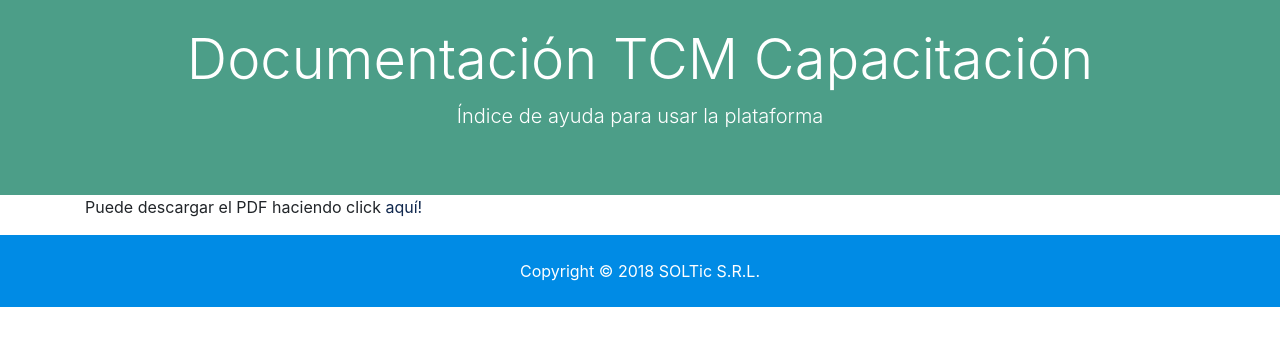
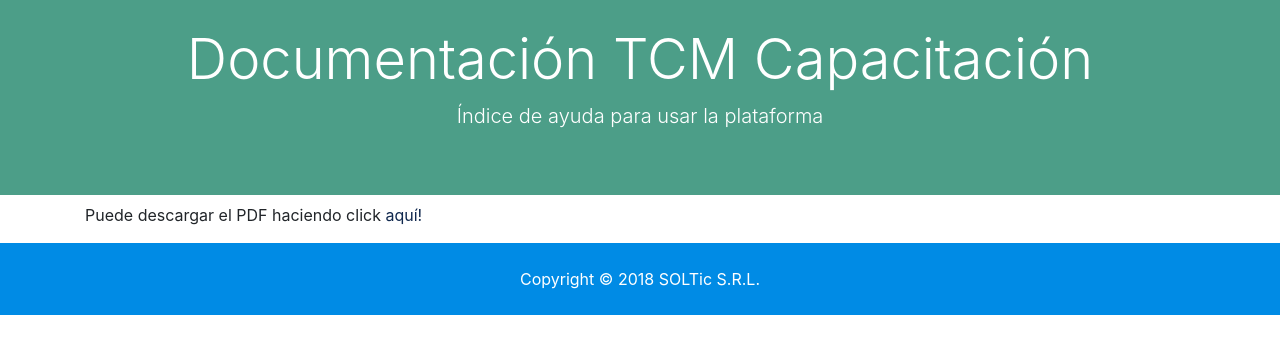
Before and after one commit to FedericoGregori/tcmcapacitacion, a Django app: page /cursos/docs in a window 1280 px wide. Shown: the part 167-521 px from the top of the page. Run offline with Django 3.2, Linux system fonts and the light colour scheme; some libraries are stand-ins or nearby versions.

Commit message:
Added mt-2 docs.html

```diff
--- a/templates/cursos/docs.html
+++ b/templates/cursos/docs.html
@@ -19,7 +19,7 @@
 
   <div class="container">
     <div class="row">
-      <div class="col-12">
+      <div class="col-12 mt-2">
         <object data="{% static 'pdf/doc1.pdf' %}" type="application/pdf" width="100%" height="700px">
           <p>Puede descargar el PDF haciendo click <a href="{% static 'pdf/doc1.pdf' %}">aquí!</a></p>
         </object>
```
